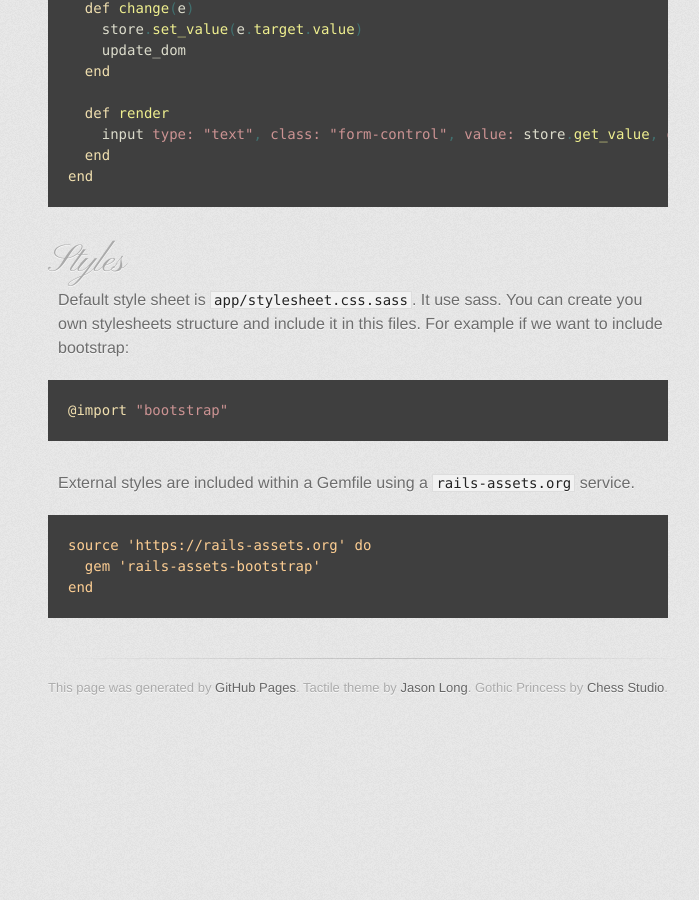
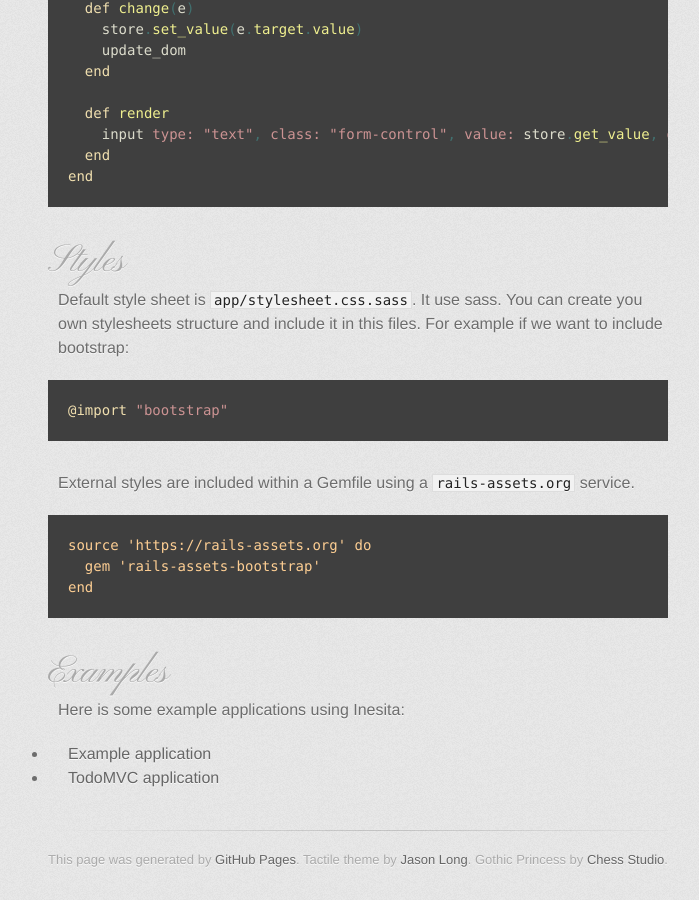
Before and after one commit to elia/inesita-rb.github.io, a Jekyll site: the page built from index.md, in a window 1280 px wide and 900 px high, scrolled down 6705 px. Shown: the whole window, without its empty margins (282-981 px from the left). Built offline with Jekyll 4.4.1, drawn with Linux system fonts in a browser that asks for light colours; Markdown is read by kramdown in place of the engine named in the settings; before the commit the page ends 7432 px from its top, so only the background shows below that.

Commit message:
add examples

```diff
--- /dev/null
+++ b/_includes/other.md
@@ -0,0 +1,5 @@
+## Examples
+Here is some example applications using Inesita:
+
+ - [Example application](https://github.com/inesita-rb/playground)
+ - [TodoMVC application](https://github.com/inesita-rb/todomvc)
--- a/index.md
+++ b/index.md
@@ -9,3 +9,4 @@ layout: default
 {% include layout.md %}
 {% include store.md %}
 {% include styles.md %}
+{% include other.md %}
```
